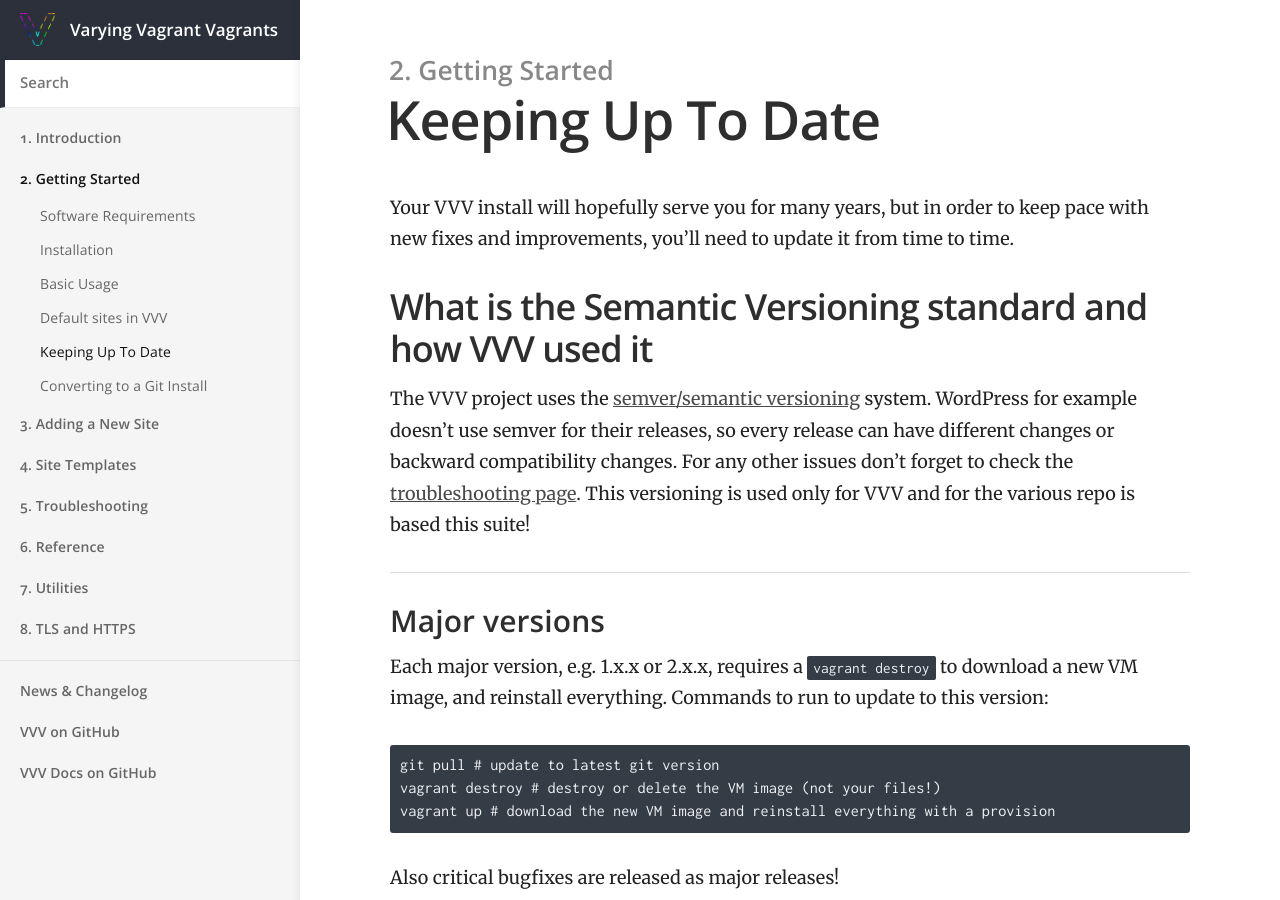
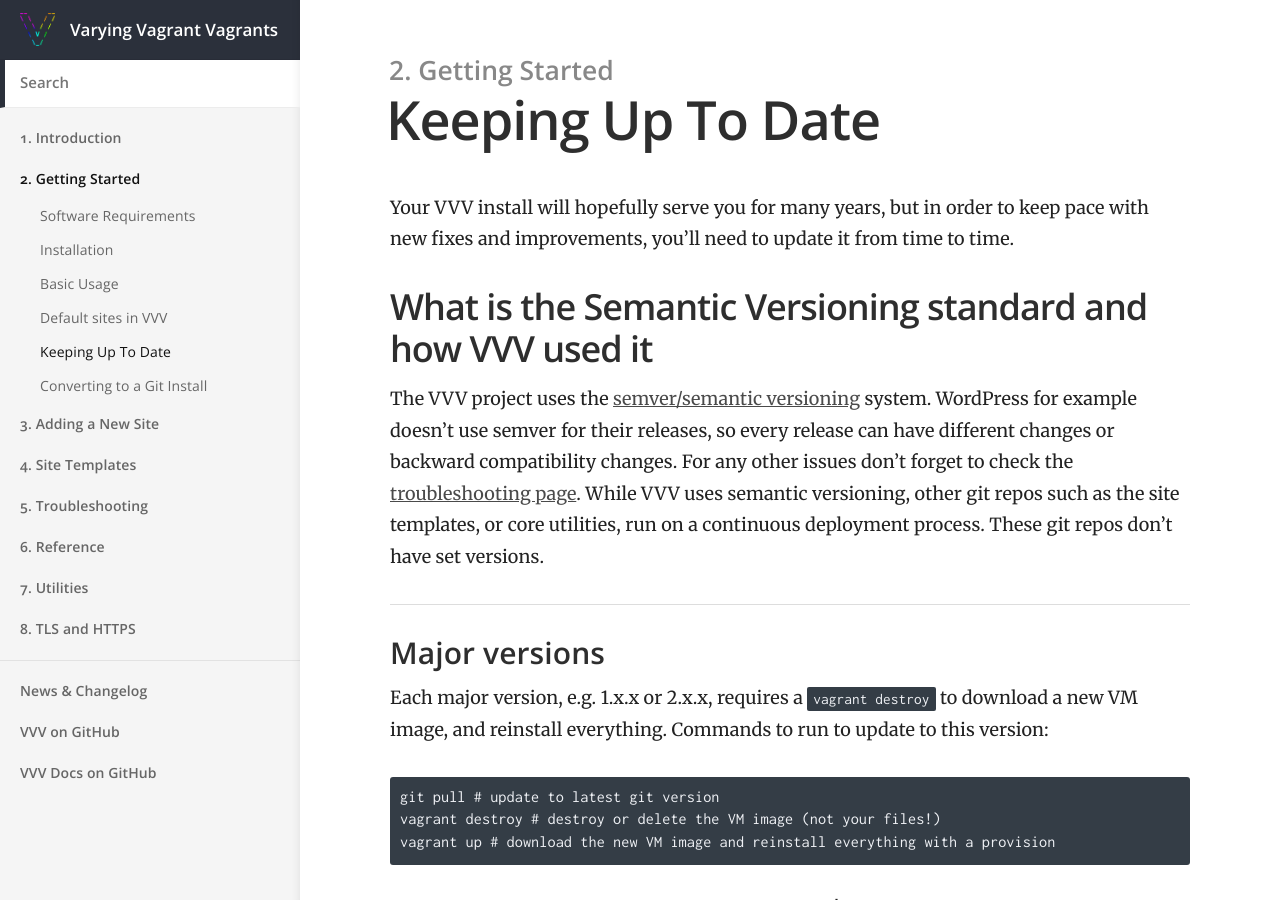
Before and after one commit to Varying-Vagrant-Vagrants/varyingvagrantvagrants.org, a Jekyll site: the page built from docs/en-US/installation/keeping-up-to-date.md, in a window 1280 px wide and 900 px high. Built offline with Jekyll 4.4.1, drawn with Linux system fonts in a browser that asks for light colours.

Commit message:
Update docs/en-US/installation/keeping-up-to-date.md
Co-Authored-By: Tom J Nowell <contact@tomjn.com>

```diff
--- a/docs/en-US/installation/keeping-up-to-date.md
+++ b/docs/en-US/installation/keeping-up-to-date.md
@@ -13,7 +13,7 @@ Your VVV install will hopefully serve you for many years, but in order to keep p
 The VVV project uses the [semver/semantic versioning](http://semver.org/) system.
 WordPress for example doesn't use semver for their releases, so every release can have different changes or backward compatibility changes.
 For any other issues don't forget to check the [troubleshooting page](https://varyingvagrantvagrants.org/docs/en-US/troubleshooting/).
-This versioning is used only for VVV and for the various repo is based this suite!
+While VVV uses semantic versioning, other git repos such as the site templates, or core utilities, run on a continuous deployment process. These git repos don't have set versions.
 
 ### Major versions
 
```
